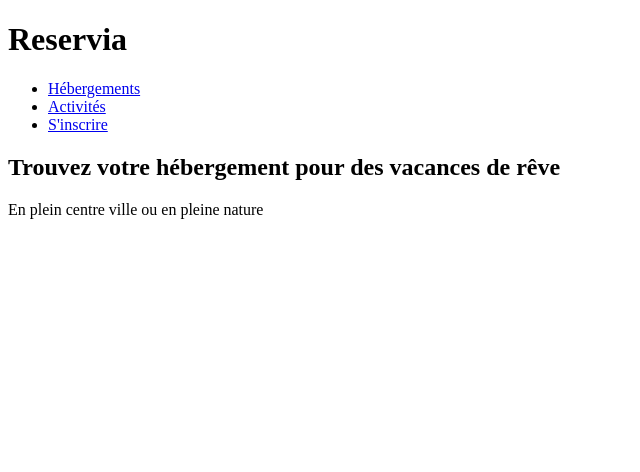
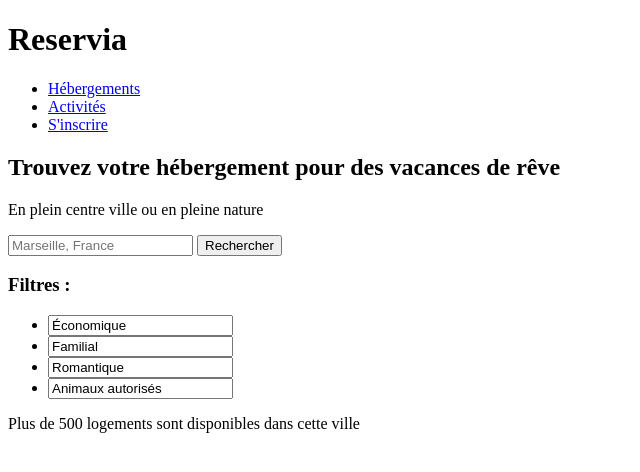
Before and after one commit to Sshinato/Reservia, a plain HTML site: page Accueil/Index.html in a window 1280 px wide. Shown: the whole page, without its empty margins (0-640 px from the left). Drawn offline with Linux system fonts and the light colour scheme.

Commit message:
Ajout Recherche et Filtres

```diff
--- a/Accueil/Index.html
+++ b/Accueil/Index.html
@@ -21,6 +21,23 @@
     			<p>En plein centre ville ou en pleine nature</p>
     	</header>
 
+            <section>
+            <form method="post" action="Recherche.html">
+                <p><input type="search" placeholder="Marseille, France" /> <input type="button" value="Rechercher"></p>
+            </form>
+
+            <h3>Filtres :</h3>
+                <ul>
+                    <li> <input type="texte" value="Économique"></li>
+                    <li> <input type="texte" value="Familial"></li>
+                    <li> <input type="texte" value="Romantique"></li>
+                    <li> <input type="texte" value="Animaux autorisés"></li>
+                </ul>
+                <p>Plus de 500 logements sont disponibles dans cette ville</p>
+            </section>
+
+
+
     	<footer>
 
     	</footer>
```
